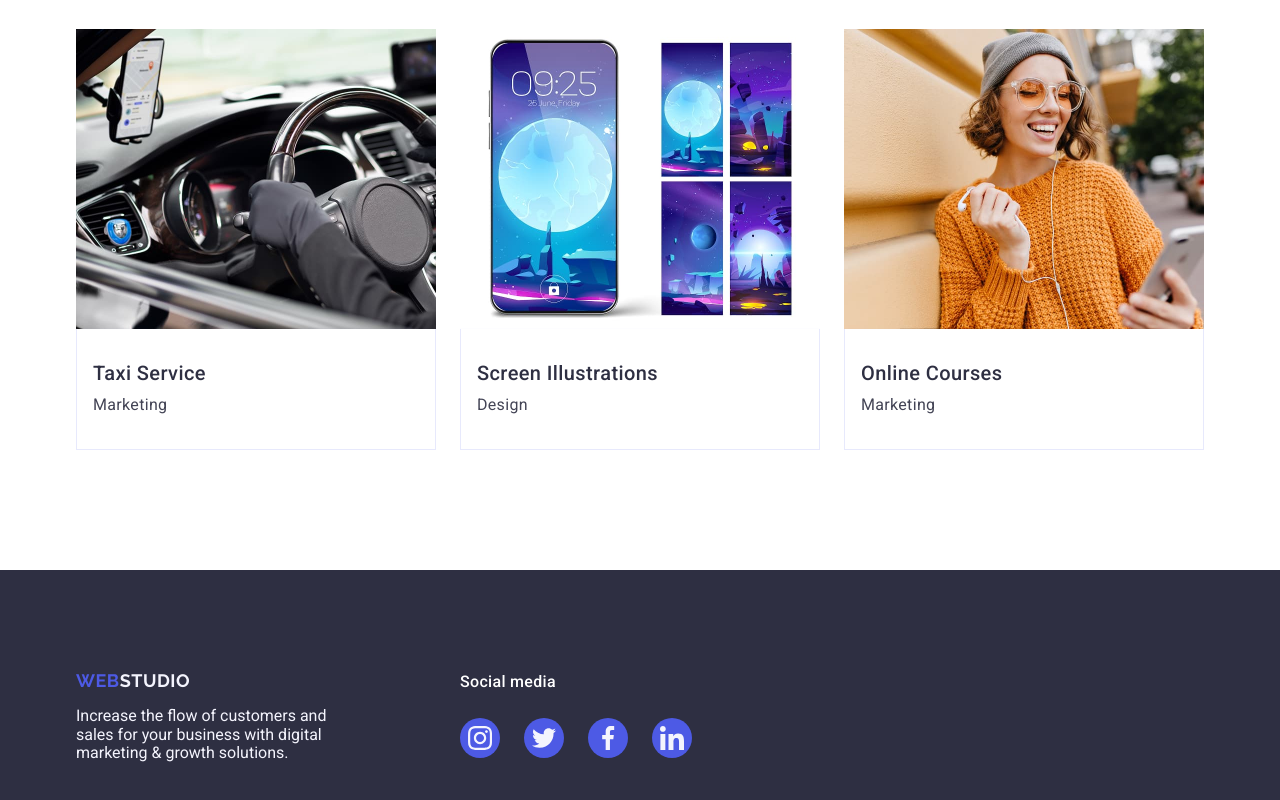
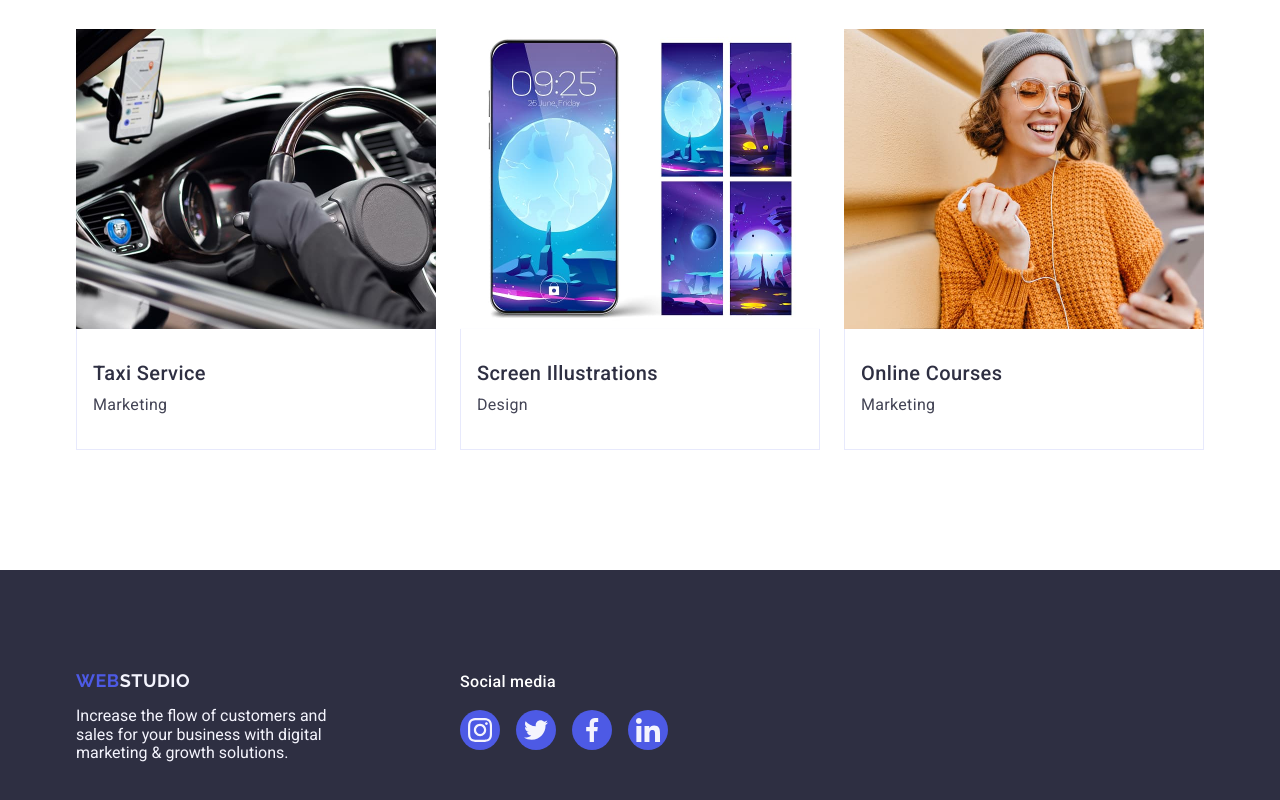
Before and after one commit to Maryna2810/goit-markup-hw-04, a plain HTML site: page index.html in a window 1280 px wide. Shown: the part 2583-3383 px from the top of the page. Drawn offline with nearby package versions, Linux system fonts and the light colour scheme.

Commit message:
add styles file

```diff
--- a/css/styles.css
+++ b/css/styles.css
@@ -460,3 +460,8 @@ body {
 .media-icons:focus {
   background-color: #31d0aa;
 }
+
+.icon-about-us-social {
+  display: flex;
+  gap: 16px;
+}
--- a/index.html
+++ b/index.html
@@ -365,7 +365,7 @@
         </div>
         <div class="media-container-footer">
           <p class="media-container">Social media</p>
-          <ul class="icons-about-us">
+          <ul class="icon-about-us-social">
             <li class="social-icons">
               <a href="" class="social-item media-icons">
                 <svg width="24" height="24" class="icon">
```
